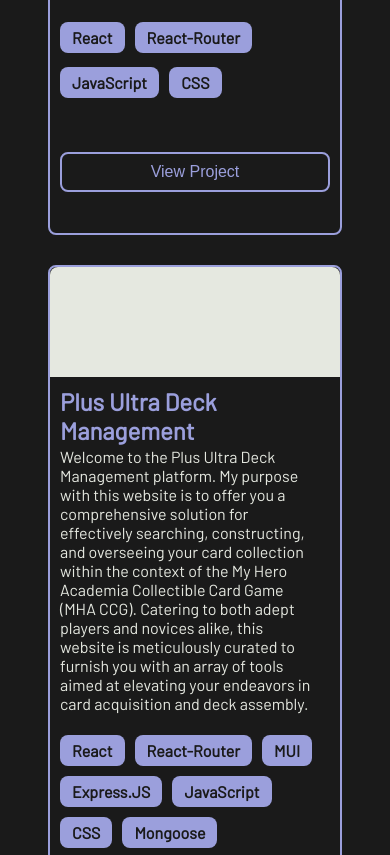
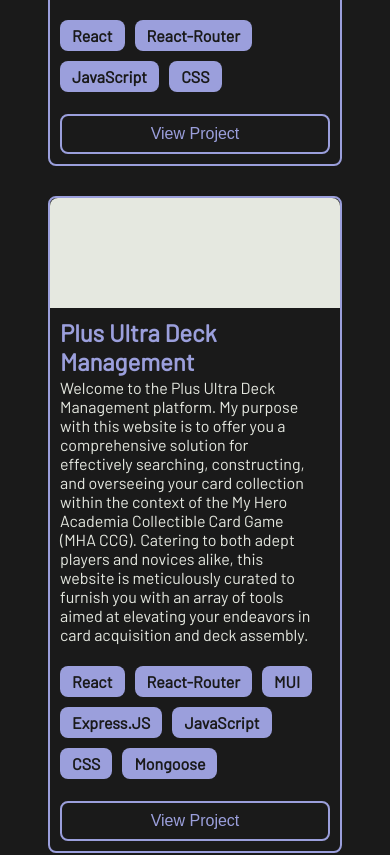
Before and after one commit to papa-fish/portfolio-website, a React (Create React App) app: page / in a window 390 px wide. Shown: the part 1408-2263 px from the top of the page. Built offline with nearby package versions, Linux system fonts and the light colour scheme.

Commit message:
css adjustment for mobile responsiveness

```diff
--- a/src/App.css
+++ b/src/App.css
@@ -79,6 +79,7 @@
   }
   .project {
     padding-left: 10px;
+    grid-template-rows: none;
   }
   .tag-container {
     flex-wrap: wrap;
--- a/src/components/Project.jsx
+++ b/src/components/Project.jsx
@@ -15,7 +15,9 @@
                         <Tag key={idx} tag={tag} />
                     ))}
                 </span>
-                <ViewProjectButton website={website}/>
+                <div className="project-btn-wrapper">
+                    <ViewProjectButton website={website}/>
+                </div>
             </div>
             <div className="project-img">
                 <img src="" alt="" />
```
